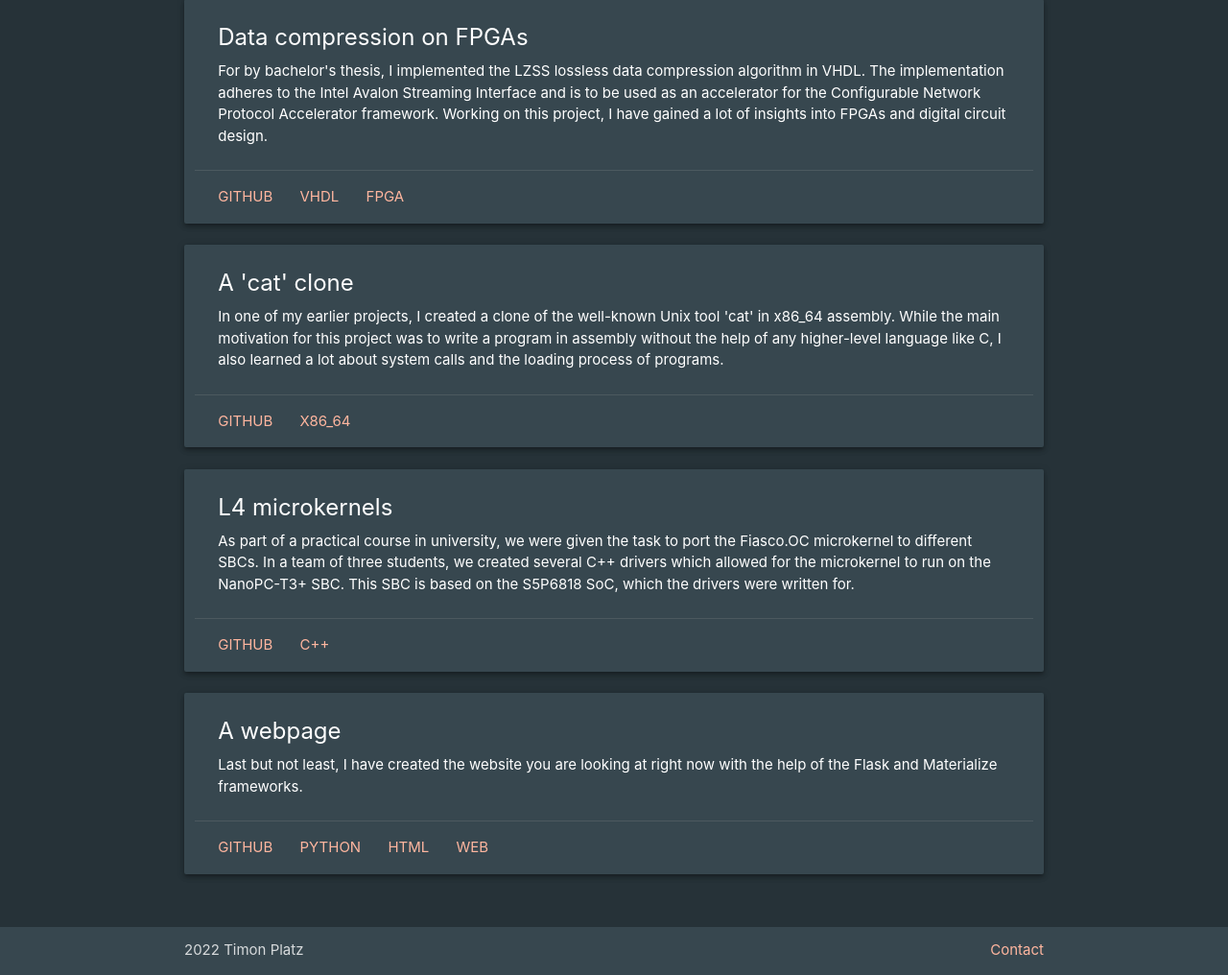
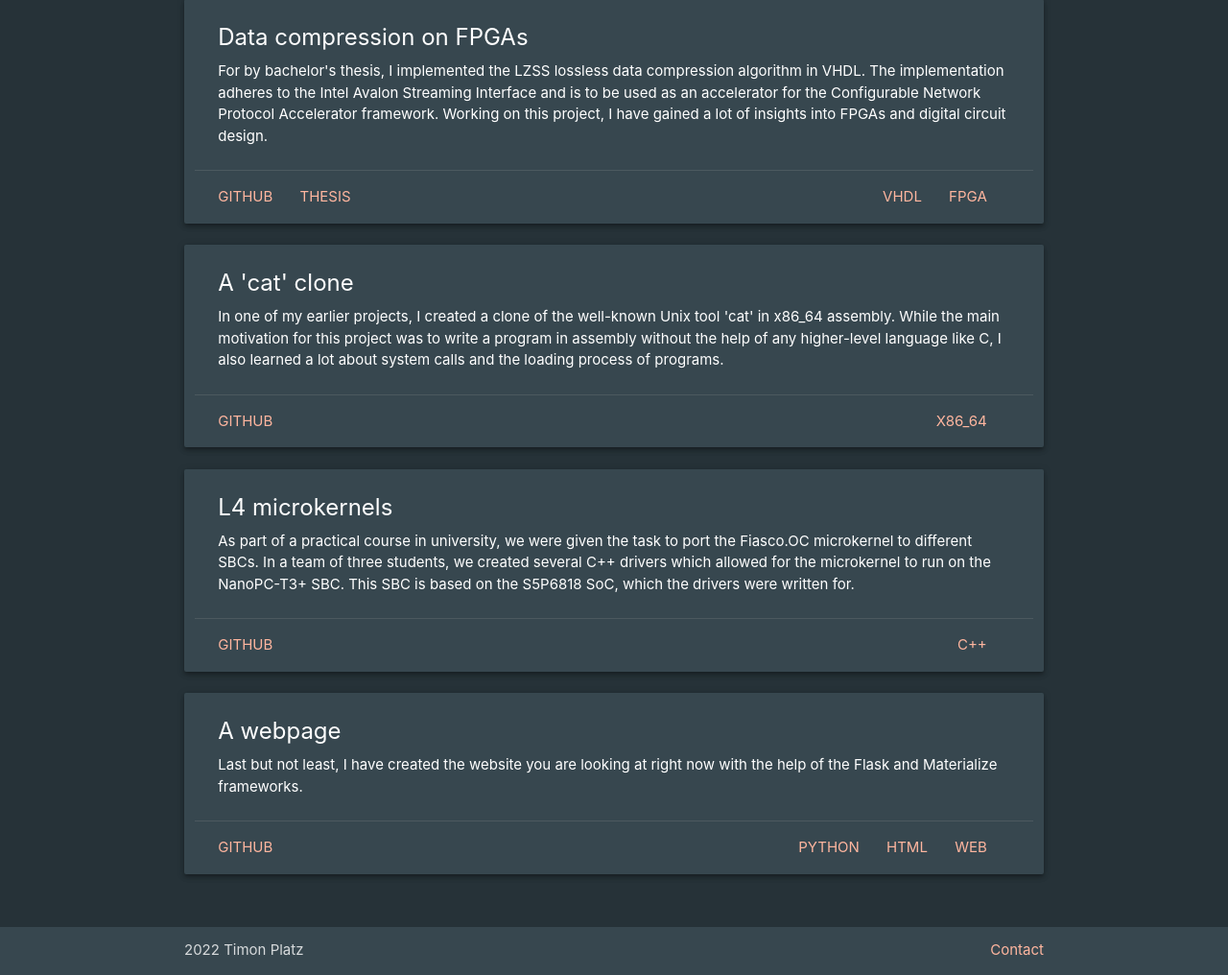
Before and after one commit to T-Platz/Portfolio, a Flask app: page /projects/ in a window 1280 px wide. Shown: the part 246-1262 px from the top of the page at 96% size. Run offline with Flask 2, Linux system fonts and the light colour scheme; parts of the project's set-up code (start-up, migrations or seed data) failed here and were passed over; some libraries are stand-ins or nearby versions.

Commit message:
A few layout changes

```diff
--- a/Portfolio/static/json/projects.json
+++ b/Portfolio/static/json/projects.json
@@ -2,26 +2,26 @@
   {
     "title": "Data compression on FPGAs",
     "description": "For by bachelor's thesis, I implemented the LZSS lossless data compression algorithm in VHDL. The implementation adheres to the Intel Avalon Streaming Interface and is to be used as an accelerator for the Configurable Network Protocol Accelerator framework. Working on this project, I have gained a lot of insights into FPGAs and digital circuit design.",
-    "github": "https://github.com/T-Platz/LZSS-VHDL",
+    "links": {"github": "https://github.com/T-Platz/LZSS-VHDL", "thesis": "/data/Thesis.pdf"},
     "tags": ["VHDL", "FPGA"]
   },
   {
     "title": "A 'cat' clone",
     "description": "In one of my earlier projects, I created a clone of the well-known Unix tool 'cat' in x86_64 assembly. While the main motivation for this project was to write a program in assembly without the help of any higher-level language like C, I also learned a lot about system calls and the loading process of programs.",
-    "github": "https://github.com/T-Platz/cat-asm",
+    "links": {"github": "https://github.com/T-Platz/cat-asm"},
     "tags": ["x86_64"]
   },
   {
     "title": "L4 microkernels",
     "description": "As part of a practical course in university, we were given the task to port the Fiasco.OC microkernel to different SBCs. In a team of three students, we created several C++ drivers which allowed for the microkernel to run on the NanoPC-T3+ SBC. This SBC is based on the S5P6818 SoC, which the drivers were written for.",
-    "github": "https://github.com/T-Platz/S5P6818-Fiasco.OC",
+    "links": {"github": "https://github.com/T-Platz/S5P6818-Fiasco.OC"},
     "tags": ["C++"]
   },
   {
     "title": "A webpage",
     "description": "Last but not least, I have created the website you are looking at right now with the help of the Flask and Materialize frameworks.",
     "languages": "Python, HTML",
-    "github": "https://github.com/T-Platz/Portfolio",
+    "links": {"github": "https://github.com/T-Platz/Portfolio"},
     "tags": ["Python", "HTML", "Web"]
   }
 ]
--- a/Portfolio/templates/projects.html
+++ b/Portfolio/templates/projects.html
@@ -37,14 +37,18 @@
                             <p>{{ project['description'] }}</p>
                         {% endif %}
                     </div>
-                    {% if 'github' in project %}
+                    {% if 'links' in project or 'tags' in project %}
                         <div class="card-action">
-                            <a href="{{ project['github'] }}" class="contrast-text">GitHub</a>
-                            {% if 'tags' in project %}
+                            <span>
+                                {% for link in project['links'] %}
+                                    <a href="{{ project['links'][link] }}" class="contrast-text">{{ link }}</a>
+                                {% endfor %}
+                            </span>
+                            <span style="float:right;">
                                 {% for tag in project['tags'] %}
                                     <a href="{{ url_for('projects', tag=tag) }}" class="contrast-text">{{ tag }}</a>
                                 {% endfor %}
-                            {% endif %}
+                            </span>
                         </div>
                     {% endif %}
                 </div>
```
